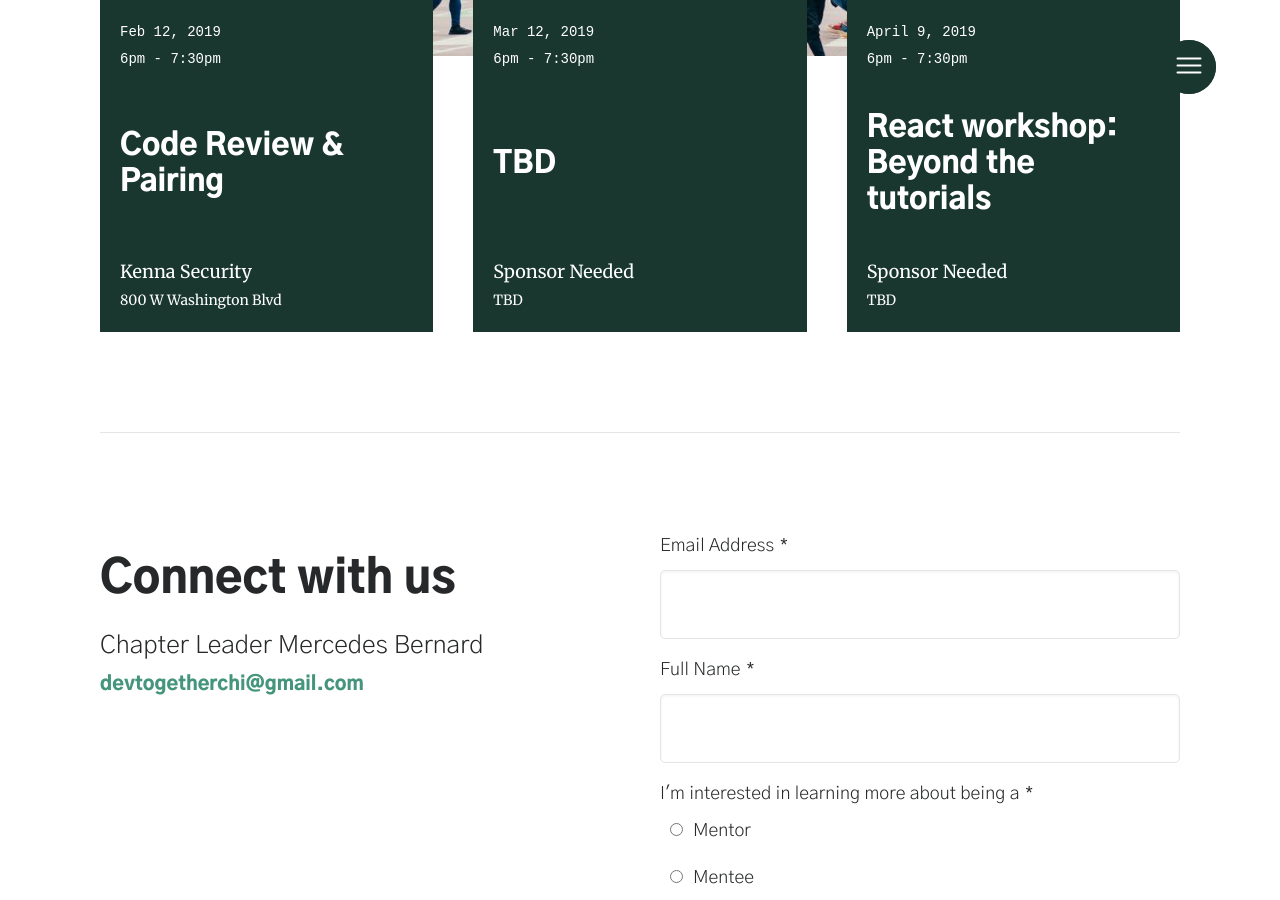
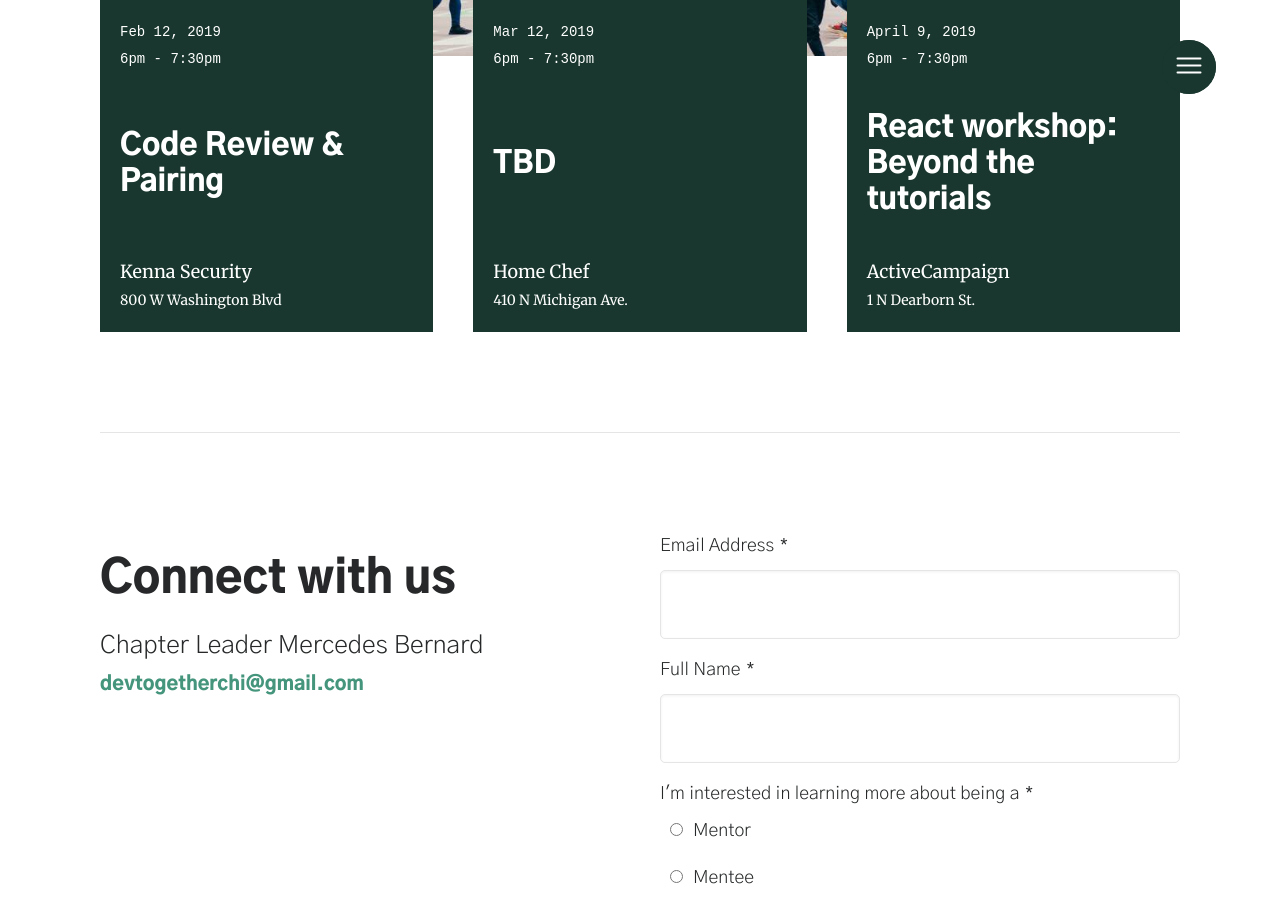
Before and after one commit to mercedesb/dev-together, a Jekyll site: the page built from docs/chapters/chicago.html, in a window 1280 px wide and 900 px high, scrolled down 703 px. Built offline with Jekyll 4.4.1, drawn with Linux system fonts in a browser that asks for light colours; some web fonts are replaced.

Commit message:
add sponsor locations for upcoming events

```diff
--- a/docs/_data/events.json
+++ b/docs/_data/events.json
@@ -15,8 +15,8 @@
     "displayDate": "Mar 12, 2019",
     "date": "2019-03-12",
     "time": "6pm - 7:30pm",
-    "sponsor": "Sponsor Needed",
-    "location": "TBD"
+    "sponsor": "Home Chef",
+    "location": "410 N Michigan Ave."
   },
   {
     "chapter": "Chi",
@@ -24,8 +24,8 @@
     "displayDate": "April 9, 2019",
     "date": "2019-04-09",
     "time": "6pm - 7:30pm",
-    "sponsor": "Sponsor Needed",
-    "location": "TBD"
+    "sponsor": "ActiveCampaign",
+    "location": "1 N Dearborn St."
   },
   {
     "chapter": "Mad",
```
